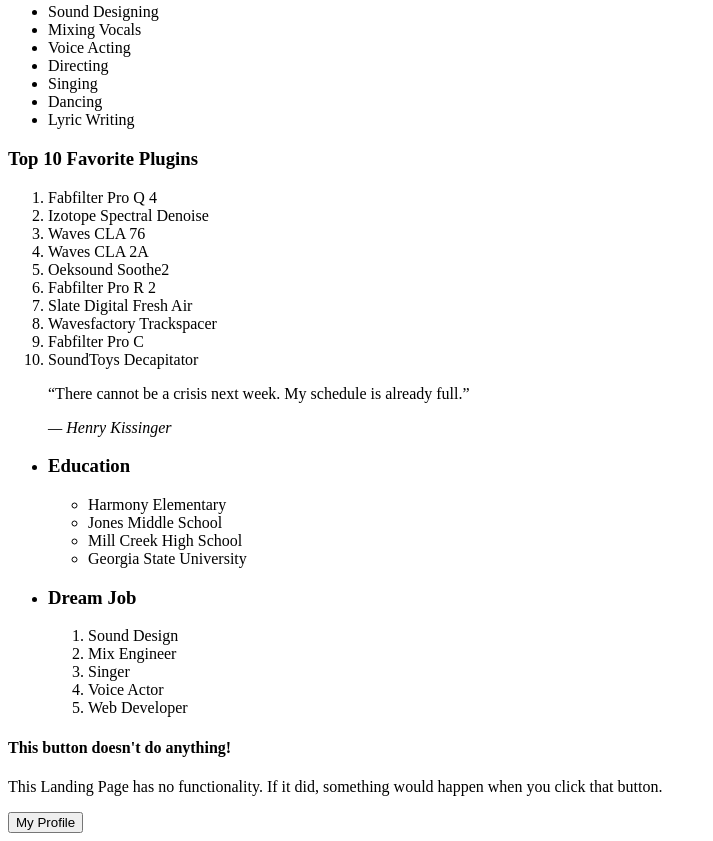
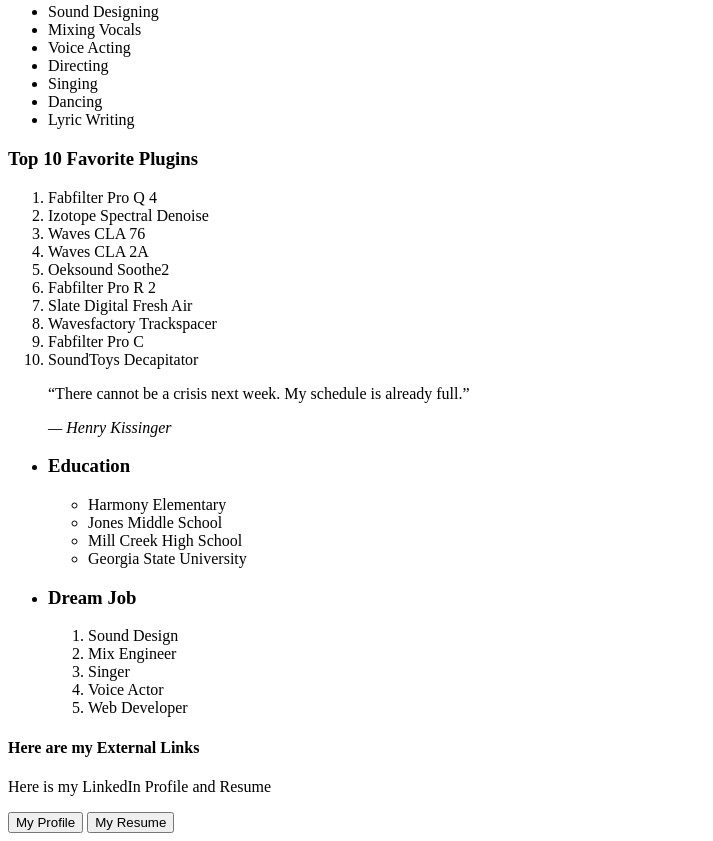
Before and after one commit to ThomasNVu/gsu-personal-web, a plain HTML site: page index2.html in a window 1280 px wide. Shown: the part 1285-2126 px from the top of the page, without its empty margins (0-713 px from the left). Drawn offline with Linux system fonts and the light colour scheme.

Commit message:
Edit linkedin section

```diff
--- a/index2.html
+++ b/index2.html
@@ -128,13 +128,12 @@
     <section id="linkedin">
         <article>
             <div>
-                <h4>This button doesn't do anything!</h4>
-                <p>This Landing Page has no functionality.
-                    If it did, something would happen when
-                    you click that button.</p>
+                <h4>Here are my External Links</h4>
+                <p>Here is my LinkedIn Profile and Resume</p>
             </div>
             <div>
                 <button>My Profile</button>
+                <button>My Resume</button>
             </div>
         </article>
     </section>
```
